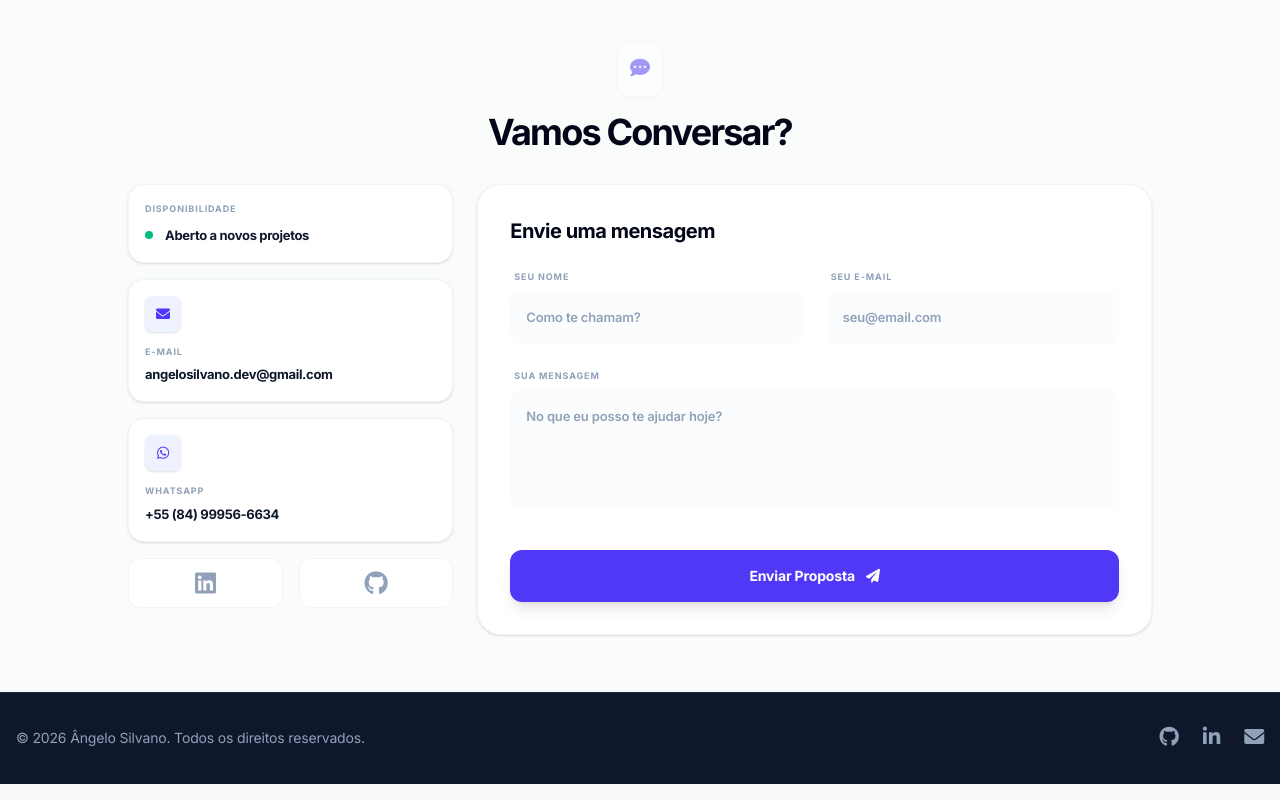
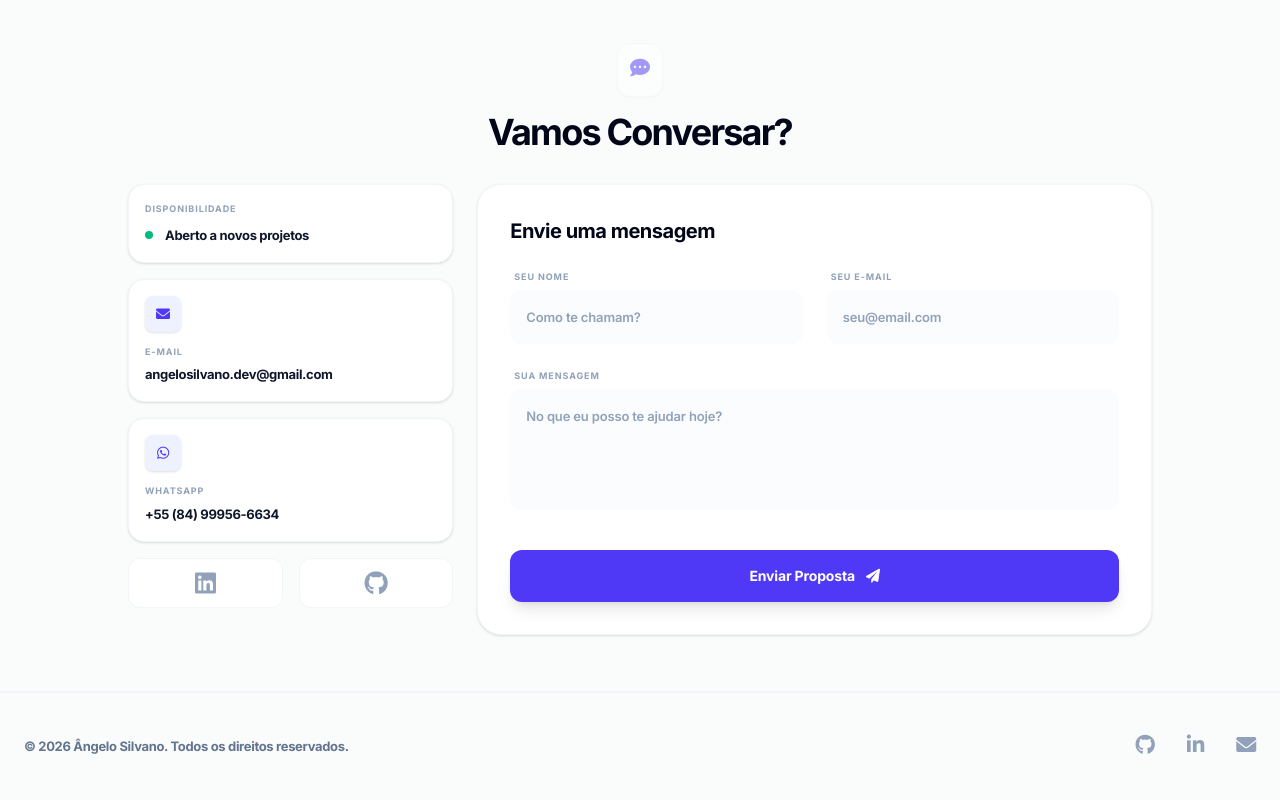
Before and after one commit to angelosilvanno/MeuPortfolio, a React (Vite) app: page / in a window 1280 px wide. Shown: the part 7626-8426 px from the top of the page. Built offline with nearby package versions, Linux system fonts and the light colour scheme.

Commit message:
feat: aprimora o visual do footer com ajustes de cores e espaçamento

```diff
--- a/src/components/Footer.tsx
+++ b/src/components/Footer.tsx
@@ -4,17 +4,17 @@ const Footer: React.FC = () => {
     const currentYear = new Date().getFullYear();
 
     return (
-        <footer className="bg-slate-900 text-slate-400 border-t border-slate-800">
-            <div className="container mx-auto px-4 py-8 flex flex-col md:flex-row justify-between items-center gap-4">
-                <p className="text-sm">© <span>{currentYear}</span> Ângelo Silvano. Todos os direitos reservados.</p>
-                <div className="flex items-center gap-x-6">
-                    <a href="https://github.com/angelosilvanno" target="_blank" rel="noopener noreferrer" className="hover:text-white transition-colors" title="GitHub">
+        <footer className="bg-slate-50/30 text-slate-500 border-t border-slate-100">
+            <div className="container mx-auto px-6 py-10 flex flex-col md:flex-row justify-between items-center gap-6">
+                <p className="text-[13px] font-bold tracking-tight">© <span>{currentYear}</span> Ângelo Silvano. Todos os direitos reservados.</p>
+                <div className="flex items-center gap-x-8">
+                    <a href="https://github.com/angelosilvanno" target="_blank" rel="noopener noreferrer" className="text-slate-400 hover:text-slate-900 transition-all transform hover:-translate-y-1 duration-300" title="GitHub">
                         <i className="fab fa-github text-xl"></i>
                     </a>
-                    <a href="https://www.linkedin.com/in/angelosilvanno/" target="_blank" rel="noopener noreferrer" className="hover:text-white transition-colors" title="LinkedIn">
+                    <a href="https://www.linkedin.com/in/angelosilvanno/" target="_blank" rel="noopener noreferrer" className="text-slate-400 hover:text-slate-900 transition-all transform hover:-translate-y-1 duration-300" title="LinkedIn">
                         <i className="fab fa-linkedin-in text-xl"></i>
                     </a>
-                    <a href="mailto:angelosilvano.dev@gmail.com" className="hover:text-white transition-colors" title="E-mail">
+                    <a href="mailto:angelosilvano.dev@gmail.com" className="text-slate-400 hover:text-slate-900 transition-all transform hover:-translate-y-1 duration-300" title="E-mail">
                         <i className="fas fa-envelope text-xl"></i>
                     </a>
                 </div>
```
